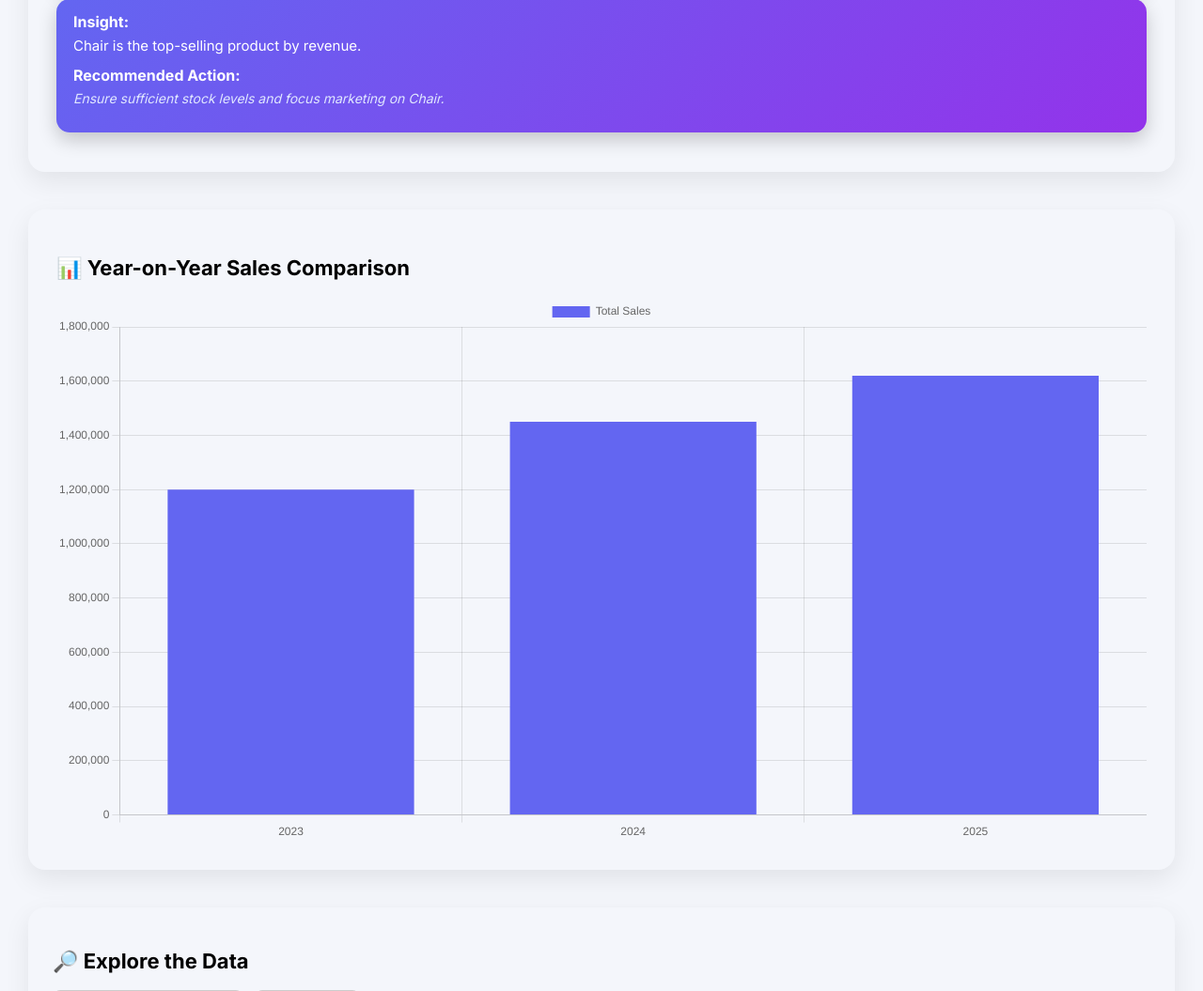
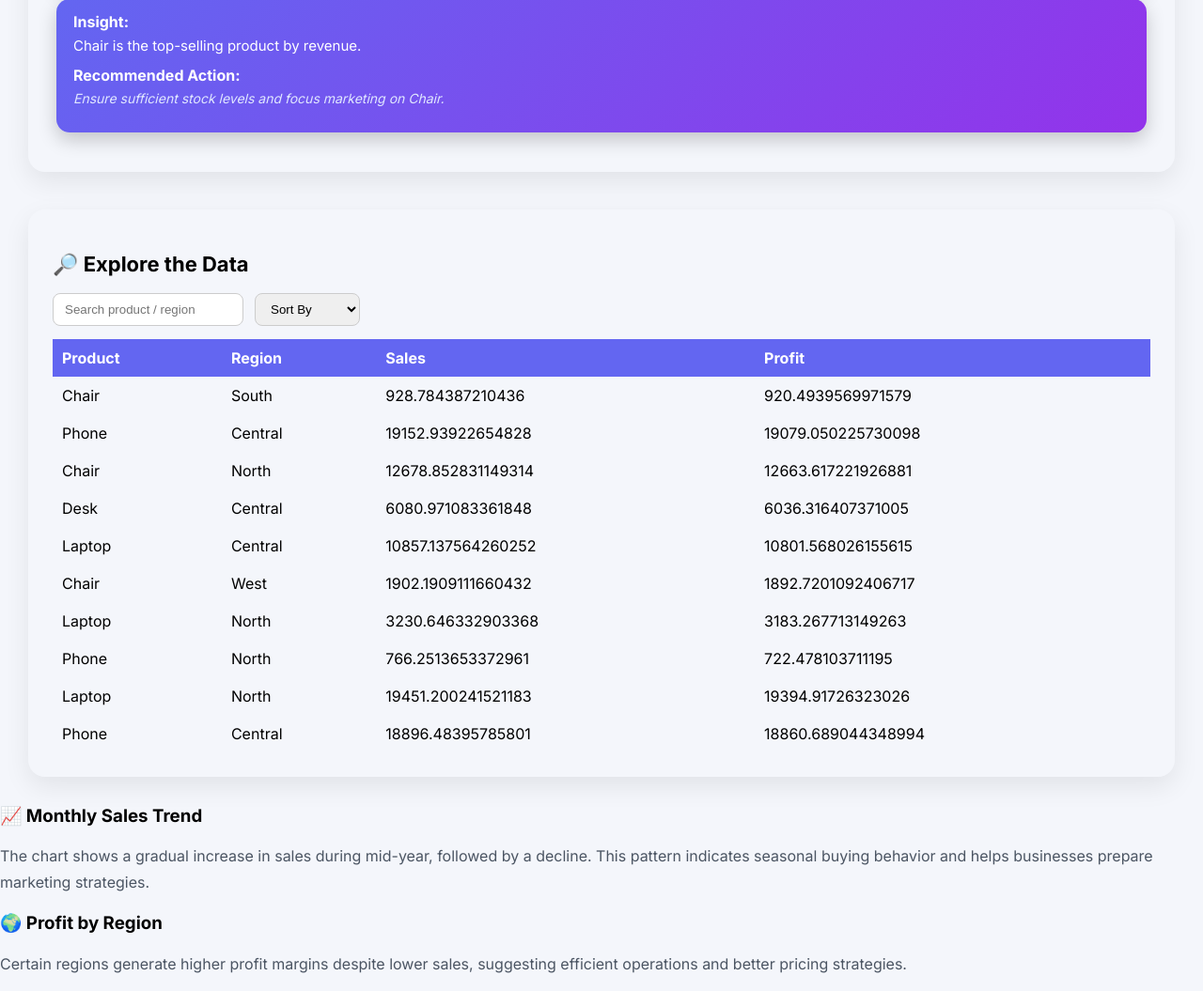
Before and after one commit to Abinaya03M/sales-dashboard, a Flask app: page /dashboard in a window 1280 px wide. Shown: the part 1586-2641 px from the top of the page at 94% size. Run offline with Flask 3, Linux system fonts and the light colour scheme.

Commit message:
Fixed Flask environment and ran successfully

```diff
--- a/templates/dashboard.html
+++ b/templates/dashboard.html
@@ -522,10 +522,10 @@ body.dark .contact-section p {
   </ul>
 </section>
 
-<section class="comparison-section">
+<!-- <section class="comparison-section">
   <h2>📊 Year-on-Year Sales Comparison</h2>
   <canvas id="yoyChart"></canvas>
-</section>
+</section> -->
 
 
 <section class="data-explorer">
```
